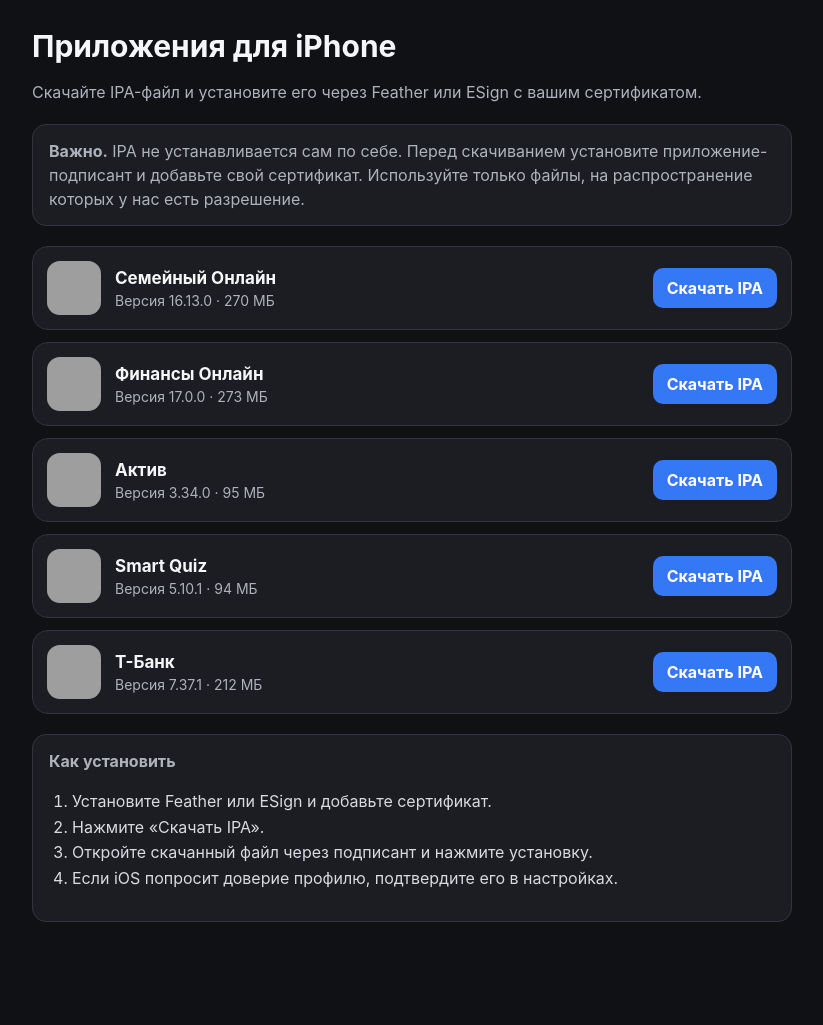
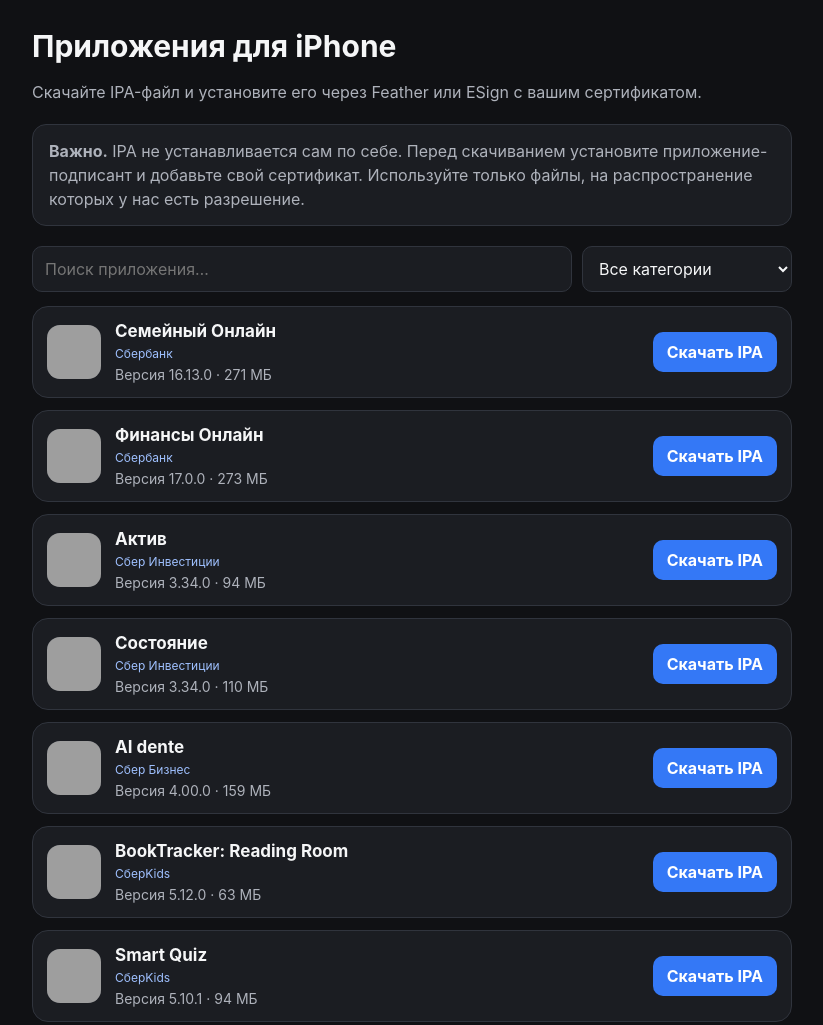
Before and after one commit to kuznetsovivan800-droid/ipa-catalog, a plain HTML site: page index.html in a window 1280 px wide. Shown: the top 1025 px of the page, without its empty margins (228-1051 px from the left). Before the commit the page ends 998 px from the top, so only its background shows below. Drawn offline with Linux system fonts and the light colour scheme; grey boxes are pictures that could not be loaded.

Commit message:
Build independent categorized app catalog

```diff
--- a/apps.json
+++ b/apps.json
@@ -1,13 +1,15 @@
 [
   {
     "name": "Семейный Онлайн",
+    "category": "Сбербанк",
     "version": "16.13.0",
-    "size": "270 МБ",
+    "size": "271 МБ",
     "icon": "https://cdn.appbank.pw/fake/icon_9aa02273a70c0.webp",
     "download": "https://cdn.appbank.pw/ipa/230626/familyonline.ipa"
   },
   {
     "name": "Финансы Онлайн",
+    "category": "Сбербанк",
     "version": "17.0.0",
     "size": "273 МБ",
     "icon": "https://cdn.appbank.pw/fake/icon_713d0fc45e17d.webp",
@@ -15,23 +17,522 @@
   },
   {
     "name": "Актив",
+    "category": "Сбер Инвестиции",
     "version": "3.34.0",
-    "size": "95 МБ",
+    "size": "94 МБ",
     "icon": "https://cdn.appbank.pw/fake/icon_6a41fc65c060c.webp",
     "download": "https://cdn.appbank.pw/ipa/130726/activ.ipa"
   },
   {
+    "name": "Состояние",
+    "category": "Сбер Инвестиции",
+    "version": "3.34.0",
+    "size": "110 МБ",
+    "icon": "https://cdn.appbank.pw/fake/icon_9d04e7fccf630.webp",
+    "download": "https://cdn.appbank.pw/ipa/100526/sostoyanie.ipa"
+  },
+  {
+    "name": "AI dente",
+    "category": "Сбер Бизнес",
+    "version": "4.00.0",
+    "size": "159 МБ",
+    "icon": "https://cdn.appbank.pw/fake/icon_b19155fdc9ca7.webp",
+    "download": "https://cdn.appbank.pw/ipa/260626/aidente.ipa"
+  },
+  {
+    "name": "BookTracker: Reading Room",
+    "category": "СберKids",
+    "version": "5.12.0",
+    "size": "63 МБ",
+    "icon": "https://cdn.appbank.pw/fake/icon_027ffcd549fb7.webp",
+    "download": "https://cdn.appbank.pw/ipa/130726/booktracker.ipa"
+  },
+  {
     "name": "Smart Quiz",
+    "category": "СберKids",
     "version": "5.10.1",
     "size": "94 МБ",
     "icon": "https://cdn.appbank.pw/fake/icon_3b24ed7e224dd.webp",
     "download": "https://cdn.appbank.pw/ipa/100526/smartquiz.ipa"
   },
   {
-    "name": "Т-Банк",
+    "name": "Апгрейд",
+    "category": "Альфа-Банк",
+    "version": "16.4.0",
+    "size": "122 МБ",
+    "icon": "https://cdn.appbank.pw/fake/icon_d2adc8cd4002f.webp",
+    "download": "https://cdn.appbank.pw/ipa/180626/upgrade.ipa"
+  },
+  {
+    "name": "Холдер",
+    "category": "Альфа-Банк",
+    "version": "16.02.0",
+    "size": "134 МБ",
+    "icon": "https://cdn.appbank.pw/fake/icon_a43fcd93adc8f.webp",
+    "download": "https://cdn.appbank.pw/ipa/180626/holder.ipa"
+  },
+  {
+    "name": "ToRefresh",
+    "category": "Альфа Инвестиции",
+    "version": "1.3",
+    "size": "156 МБ",
+    "icon": "https://cdn.appbank.pw/fake/icon_0d97b8fd37f46.webp",
+    "download": "https://cdn.appbank.pw/ipa/100526/torefresh.ipa"
+  },
+  {
+    "name": "Toastmas",
+    "category": "Т-Банк",
     "version": "7.37.1",
     "size": "212 МБ",
     "icon": "https://cdn.appbank.pw/fake/icon_300b8251060dd.webp",
     "download": "https://cdn.appbank.pw/ipa/230626/toastmas.ipa"
+  },
+  {
+    "name": "BeberRef",
+    "category": "Т-Банк",
+    "version": "7.15.0",
+    "size": "177 МБ",
+    "icon": "https://cdn.appbank.pw/fake/icon_fb463d7aa2cd8.webp",
+    "download": "https://cdn.appbank.pw/ipa/r/tbank/testflight/beberref.ipa"
+  },
+  {
+    "name": "Flavor InVault",
+    "category": "Т-Банк",
+    "version": "7.13.0",
+    "size": "189 МБ",
+    "icon": "https://cdn.appbank.pw/fake/icon_be9b49e786a41.webp",
+    "download": "https://cdn.appbank.pw/ipa/r/tbank/flavor.ipa"
+  },
+  {
+    "name": "VibeMap",
+    "category": "Т-Бизнес",
+    "version": "3.25",
+    "size": "114 МБ",
+    "icon": "https://cdn.appbank.pw/fake/icon_f039287874027.webp",
+    "download": "https://cdn.appbank.pw/ipa/230626/vibemap.ipa"
+  },
+  {
+    "name": "WishList",
+    "category": "Т-Бизнес",
+    "version": "3.4",
+    "size": "157 МБ",
+    "icon": "https://cdn.appbank.pw/fake/icon_d8b65be367de0.webp",
+    "download": "https://cdn.appbank.pw/ipa/230626/wishlist.ipa"
+  },
+  {
+    "name": "Цифровой сейф",
+    "category": "Газпромбанк",
+    "version": "1.1.3",
+    "size": "254 МБ",
+    "icon": "https://cdn.appbank.pw/fake/icon_a1ee4c7fb6c10.webp",
+    "download": "https://cdn.appbank.pw/ipa/100526/digitalseif.ipa"
+  },
+  {
+    "name": "GiftMate",
+    "category": "Газпромбанк",
+    "version": "1.0.0",
+    "size": "230 МБ",
+    "icon": "https://cdn.appbank.pw/fake/icon_626b56380f7c0.webp",
+    "download": "https://cdn.appbank.pw/ipa/giftmate/giftmate.ipa"
+  },
+  {
+    "name": "BillFO",
+    "category": "Газпром Инвестиции",
+    "version": "1.0",
+    "size": "91 МБ",
+    "icon": "https://cdn.appbank.pw/fake/icon_a22a04af992a7.webp",
+    "download": "https://cdn.appbank.pw/ipa/130726/billfo.ipa"
+  },
+  {
+    "name": "Чайная церемония",
+    "category": "ПСБ",
+    "version": "1.6.3",
+    "size": "147 МБ",
+    "icon": "https://cdn.appbank.pw/fake/icon_942e2b321777c.webp",
+    "download": "https://cdn.appbank.pw/ipa/130726/teaceremony.ipa"
+  },
+  {
+    "name": "Наливаем Кофе",
+    "category": "ПСБ",
+    "version": "1.4.1",
+    "size": "108 МБ",
+    "icon": "https://cdn.appbank.pw/fake/icon_b67612f318ac5.webp",
+    "download": "https://cdn.appbank.pw/ipa/r/psb/coffee.ipa"
+  },
+  {
+    "name": "Бархат",
+    "category": "ПСБ",
+    "version": "2.6",
+    "size": "152 МБ",
+    "icon": "https://cdn.appbank.pw/fake/icon_6a574ac6eab2c.webp",
+    "download": "https://cdn.appbank.pw/ipa/200726/barxat.ipa"
+  },
+  {
+    "name": "Бычок Каберне",
+    "category": "РСХБ",
+    "version": "25.12.3",
+    "size": "124 МБ",
+    "icon": "https://cdn.appbank.pw/fake/icon_4b429607fcfb4.webp",
+    "download": "https://cdn.appbank.pw/ipa/180626/kaberne.ipa"
+  },
+  {
+    "name": "PRO жарка",
+    "category": "РСХБ",
+    "version": "26.01.0",
+    "size": "132 МБ",
+    "icon": "https://cdn.appbank.pw/fake/icon_69e1e5ea01926.webp",
+    "download": "https://cdn.appbank.pw/ipa/100526/profrying.ipa"
+  },
+  {
+    "name": "Тракторный клуб",
+    "category": "РСХБ",
+    "version": "1.0.5",
+    "size": "194 МБ",
+    "icon": "https://cdn.appbank.pw/fake/icon_f913b8000722d.webp",
+    "download": "https://cdn.appbank.pw/ipa/130726/tractorclub.ipa"
+  },
+  {
+    "name": "Пять монет",
+    "category": "МТС Банк",
+    "version": "11.0.0",
+    "size": "152 МБ",
+    "icon": "https://cdn.appbank.pw/fake/icon_efb16f864012c.webp",
+    "download": "https://cdn.appbank.pw/ipa/r/mts/5coins.ipa"
+  },
+  {
+    "name": "Дом Йоги",
+    "category": "МТС Банк",
+    "version": "10.0.0",
+    "size": "480 МБ",
+    "icon": "https://cdn.appbank.pw/fake/icon_9fc2f3737c680.webp",
+    "download": "https://cdn.appbank.pw/ipa/r/mts/yoga.ipa"
+  },
+  {
+    "name": "Карта покрытия",
+    "category": "Сбермобайл",
+    "version": "1.0.1",
+    "size": "79 МБ",
+    "icon": "https://cdn.appbank.pw/fake/icon_6d466828eccc9.webp",
+    "download": "https://cdn.appbank.pw/ipa/180626/focus.ipa"
+  },
+  {
+    "name": "Карта вышек",
+    "category": "Сбермобайл",
+    "version": "2.6",
+    "size": "56 МБ",
+    "icon": "https://cdn.appbank.pw/fake/icon_d3e07245bca33.webp",
+    "download": "https://cdn.appbank.pw/ipa/r/sber/mobile/cellsmap.ipa"
+  },
+  {
+    "name": "Дом семьи",
+    "category": "ДомКлик",
+    "version": "1.0",
+    "size": "168 МБ",
+    "icon": "https://cdn.appbank.pw/fake/icon_b85dd683a891a.webp",
+    "download": "https://cdn.appbank.pw/ipa/100526/homefamily.ipa"
+  },
+  {
+    "name": "Дом Гид",
+    "category": "ДомКлик",
+    "version": "1.2",
+    "size": "146 МБ",
+    "icon": "https://cdn.appbank.pw/fake/icon_495dd15d16f34.webp",
+    "download": "https://cdn.appbank.pw/ipa/domclickfix/domgid.ipa"
+  },
+  {
+    "name": "СКБ",
+    "category": "Совкомбанк",
+    "version": "1.1.0",
+    "size": "42 МБ",
+    "icon": "https://cdn.appbank.pw/fake/icon_f3293456a70c1.webp",
+    "download": "https://cdn.appbank.pw/ipa/130726/skb.ipa"
+  },
+  {
+    "name": "ОМП",
+    "category": "Совкомбанк",
+    "version": "1.0.0",
+    "size": "40 МБ",
+    "icon": "https://cdn.appbank.pw/fake/icon_557c541d221b9.webp",
+    "download": "https://cdn.appbank.pw/ipa/180626/omp.ipa"
+  },
+  {
+    "name": "High Tracker",
+    "category": "Совкомбанк",
+    "version": "1.3.0",
+    "size": "112 МБ",
+    "icon": "https://cdn.appbank.pw/fake/icon_3c3537443f73b.webp",
+    "download": "https://cdn.appbank.pw/ipa/100526/hightracker.ipa"
+  },
+  {
+    "name": "Home Ключи",
+    "category": "Дом.РФ",
+    "version": "5.3.2.5",
+    "size": "82 МБ",
+    "icon": "https://cdn.appbank.pw/fake/icon_44f5314e32a83.webp",
+    "download": "https://cdn.appbank.pw/ipa/100526/homekey.ipa"
+  },
+  {
+    "name": "Лукич",
+    "category": "Рокетбанк",
+    "version": "2.0.2",
+    "size": "29 МБ",
+    "icon": "https://cdn.appbank.pw/fake/icon_b0ed03e053066.webp",
+    "download": "https://cdn.appbank.pw/ipa/180626/lukich.ipa"
+  },
+  {
+    "name": "Аут",
+    "category": "Рокетбанк",
+    "version": "2.0.2",
+    "size": "286 МБ",
+    "icon": "https://cdn.appbank.pw/fake/icon_166ec12ae4bfb.webp",
+    "download": "https://cdn.appbank.pw/ipa/r/rocket/aut.ipa"
+  },
+  {
+    "name": "UraniaTime",
+    "category": "YooMoney",
+    "version": "1.5.9",
+    "size": "69 МБ",
+    "icon": "https://cdn.appbank.pw/fake/icon_981e448880b43.webp",
+    "download": "https://cdn.appbank.pw/ipa/yootime/uraniatime.ipa"
+  },
+  {
+    "name": "ЮMoney",
+    "category": "YooMoney",
+    "version": "11.12.0",
+    "size": "99 МБ",
+    "icon": "https://cdn.appbank.pw/fake/icon_343d1d83b5e08.webp",
+    "download": "https://cdn.appbank.pw/ipa/yootime/yoomoney.ipa"
+  },
+  {
+    "name": "Okko",
+    "category": "Okko",
+    "version": "14.4.0",
+    "size": "267 МБ",
+    "icon": "https://cdn.appbank.pw/fake/icon_d0812c988cd6a.webp",
+    "download": "https://cdn.appbank.pw/ipa/okko/okko.ipa"
+  },
+  {
+    "name": "RUTUBE: Смотри видео здесь",
+    "category": "RUTUBE",
+    "version": "47.15.0",
+    "size": "18 МБ",
+    "icon": "https://cdn.appbank.pw/fake/icon_c90f22b2c0f20.webp",
+    "download": "https://cdn.appbank.pw/ipa/100526/rutube.ipa"
+  },
+  {
+    "name": "G8AI",
+    "category": "GIGA CHAT",
+    "version": "1.3.1",
+    "size": "53 МБ",
+    "icon": "https://cdn.appbank.pw/fake/icon_d4bbea8b1641c.webp",
+    "download": "https://cdn.appbank.pw/ipa/100526/g8ai.ipa"
+  },
+  {
+    "name": "Л.Доставка",
+    "category": "Лента",
+    "version": "6.86.0",
+    "size": "248 МБ",
+    "icon": "https://cdn.appbank.pw/fake/icon_0944643b88f6e.webp",
+    "download": "https://cdn.appbank.pw/ipa/230626/ldelivery.ipa"
+  },
+  {
+    "name": "Лента",
+    "category": "Лента",
+    "version": "6.81.0",
+    "size": "268 МБ",
+    "icon": "https://cdn.appbank.pw/fake/icon_1d4397aadeb94.webp",
+    "download": "https://cdn.appbank.pw/ipa/100526/lenta.ipa"
+  },
+  {
+    "name": "Yota",
+    "category": "Yota",
+    "version": "13.90",
+    "size": "41 МБ",
+    "icon": "https://cdn.appbank.pw/fake/icon_83f70b104314c.webp",
+    "download": "https://cdn.appbank.pw/ipa/100526/yota.ipa"
+  },
+  {
+    "name": "Здоровье и страхование",
+    "category": "СОГАЗ",
+    "version": "3.1.3",
+    "size": "29 МБ",
+    "icon": "https://cdn.appbank.pw/fake/icon_30ca9fb8e6a30.webp",
+    "download": "https://cdn.appbank.pw/ipa/100526/sogaz.ipa"
+  },
+  {
+    "name": "MySaveSpot",
+    "category": "Зенит Банк",
+    "version": "3.0.4",
+    "size": "32 МБ",
+    "icon": "https://cdn.appbank.pw/fake/icon_9568abfdd30b9.webp",
+    "download": "https://cdn.appbank.pw/ipa/130726/nysavespot.ipa"
+  },
+  {
+    "name": "TimeToTravel",
+    "category": "Зенит Банк",
+    "version": "3.0.3",
+    "size": "49 МБ",
+    "icon": "https://cdn.appbank.pw/fake/icon_3f848712e0aca.webp",
+    "download": "https://cdn.appbank.pw/ipa/100526/timetotravel.ipa"
+  },
+  {
+    "name": "Сириус",
+    "category": "ВТБ",
+    "version": "2.0.1",
+    "size": "331 МБ",
+    "icon": "https://cdn.appbank.pw/fake/icon_9902543d9e4b5.webp",
+    "download": "https://cdn.appbank.pw/ipa/200626/sirius.ipa"
+  },
+  {
+    "name": "GetQuot",
+    "category": "ВТБ Инвестиции",
+    "version": "2.0",
+    "size": "119 МБ",
+    "icon": "https://cdn.appbank.pw/fake/icon_147f659a91f47.webp",
+    "download": "https://cdn.appbank.pw/ipa/130726/getquot.ipa"
+  },
+  {
+    "name": "Agnia",
+    "category": "ВТБ Инвестиции",
+    "version": "3.0",
+    "size": "119 МБ",
+    "icon": "https://cdn.appbank.pw/fake/icon_4a32dd7ba4681.webp",
+    "download": "https://cdn.appbank.pw/ipa/260626/agnia.ipa"
+  },
+  {
+    "name": "Ночный код",
+    "category": "Новикомбанк",
+    "version": "1.10.2",
+    "size": "14 МБ",
+    "icon": "https://cdn.appbank.pw/fake/icon_87b904cb51c90.webp",
+    "download": "https://cdn.appbank.pw/ipa/200726/lunarcode.ipa"
+  },
+  {
+    "name": "Obraz",
+    "category": "Новикомбанк",
+    "version": "0.57.0",
+    "size": "36 МБ",
+    "icon": "https://cdn.appbank.pw/fake/icon_cbe508b939050.webp",
+    "download": "https://cdn.appbank.pw/ipa/230626/obraz.ipa"
+  },
+  {
+    "name": "Быстро к Столу",
+    "category": "БКС Банк",
+    "version": "1.0.0",
+    "size": "106 МБ",
+    "icon": "https://cdn.appbank.pw/fake/icon_19d0339b6bf55.webp",
+    "download": "https://cdn.appbank.pw/ipa/260626/bcs.ipa"
+  },
+  {
+    "name": "Цифровая аналитика",
+    "category": "Хлынов Банк",
+    "version": "2.11.2",
+    "size": "29 МБ",
+    "icon": "https://cdn.appbank.pw/fake/icon_72060eb762e96.webp",
+    "download": "https://cdn.appbank.pw/ipa/260626/digitalanalytics.ipa"
+  },
+  {
+    "name": "Купер",
+    "category": "Купер",
+    "version": "17.0.517",
+    "size": "77 МБ",
+    "icon": "https://cdn.appbank.pw/fake/icon_81d8df5e5eee6.webp",
+    "download": "https://cdn.appbank.pw/ipa/260626/kuper.ipa"
+  },
+  {
+    "name": "MyHabitTrack",
+    "category": "ФинУслуги",
+    "version": "4.11.0",
+    "size": "131 МБ",
+    "icon": "https://cdn.appbank.pw/fake/icon_5b1add2dc8937.webp",
+    "download": "https://cdn.appbank.pw/ipa/130726/myhabittrack.ipa"
+  },
+  {
+    "name": "SLTR",
+    "category": "МКБ Банк",
+    "version": "1.0.0",
+    "size": "273 МБ",
+    "icon": "https://cdn.appbank.pw/fake/icon_6a3fa292a911a.webp",
+    "download": "https://cdn.appbank.pw/ipa/130726/sltr.ipa"
+  },
+  {
+    "name": "Payback Pad",
+    "category": "Уралсиб",
+    "version": "1.0",
+    "size": "121 МБ",
+    "icon": "https://cdn.appbank.pw/fake/icon_6a3e749dd55a6.webp",
+    "download": "https://cdn.appbank.pw/ipa/130726/paybackpad.ipa"
+  },
+  {
+    "name": "ВКонтакте: музыка, видео, чат",
+    "category": "VK",
+    "version": "8.183",
+    "size": "225 МБ",
+    "icon": "https://cdn.appbank.pw/fake/icon_4e280512a20c2.webp",
+    "download": "https://cdn.appbank.pw/ipa/130726/vk.ipa"
+  },
+  {
+    "name": "Mail: Почта, Облако, Календарь",
+    "category": "VK",
+    "version": "15.92.0",
+    "size": "148 МБ",
+    "icon": "https://cdn.appbank.pw/fake/icon_9772fc983f363.webp",
+    "download": "https://cdn.appbank.pw/ipa/130726/mail.ipa"
+  },
+  {
+    "name": "РЖД Пассажирам",
+    "category": "РЖД",
+    "version": "1.55.4",
+    "size": "32 МБ",
+    "icon": "https://cdn.appbank.pw/fake/icon_a176846e10f26.webp",
+    "download": "https://cdn.appbank.pw/ipa/130726/rzd.ipa"
+  },
+  {
+    "name": "Одноклассники: Социальная сеть",
+    "category": "VK",
+    "version": "11.63.1",
+    "size": "174 МБ",
+    "icon": "https://cdn.appbank.pw/fake/icon_d6b7a5e3e2165.webp",
+    "download": "https://cdn.appbank.pw/ipa/200726/ok.ipa"
+  },
+  {
+    "name": "VK Видео－кино, мультики, клипы",
+    "category": "VK",
+    "version": "1.153",
+    "size": "127 МБ",
+    "icon": "https://cdn.appbank.pw/fake/icon_3511a15dc852a.webp",
+    "download": "https://cdn.appbank.pw/ipa/200726/vkvideo.ipa"
+  },
+  {
+    "name": "Youla. Buy and sell easily",
+    "category": "VK",
+    "version": "6.0",
+    "size": "80 МБ",
+    "icon": "https://cdn.appbank.pw/fake/icon_c9ceb684a4b15.webp",
+    "download": "https://cdn.appbank.pw/ipa/200726/youla.ipa"
+  },
+  {
+    "name": "Маруся — голосовой помощник",
+    "category": "VK",
+    "version": "1.81.0",
+    "size": "61 МБ",
+    "icon": "https://cdn.appbank.pw/fake/icon_7060544ff5cb3.webp",
+    "download": "https://cdn.appbank.pw/ipa/200726/marysya.ipa"
+  },
+  {
+    "name": "Дзен — новости, статьи, видео",
+    "category": "VK",
+    "version": "26.7.1",
+    "size": "114 МБ",
+    "icon": "https://cdn.appbank.pw/fake/icon_e0c14164cde93.webp",
+    "download": "https://cdn.appbank.pw/ipa/200726/dzen.ipa"
+  },
+  {
+    "name": "VK Mail: secure email client",
+    "category": "VK",
+    "version": "3.92.0",
+    "size": "402 МБ",
+    "icon": "https://cdn.appbank.pw/fake/icon_43f5ba778737d.webp",
+    "download": "https://cdn.appbank.pw/ipa/200726/vkmail.ipa"
   }
 ]
--- a/index.html
+++ b/index.html
@@ -11,12 +11,16 @@
     main { max-width: 760px; margin: auto; padding: 28px 16px 56px; }
     h1 { margin: 0 0 8px; font-size: 30px; }
     .lead, .note { color: #aeb2bb; line-height: 1.5; }
+    .toolbar { display: flex; gap: 10px; margin: 20px 0 14px; }
+    input, select { box-sizing: border-box; width: 100%; background: #1b1d22; color: #f5f6f7; border: 1px solid #30343d; border-radius: 10px; padding: 11px 12px; font: inherit; }
+    select { max-width: 210px; }
     .note { background: #1b1d22; border: 1px solid #30343d; border-radius: 14px; padding: 14px 16px; margin: 20px 0; }
     .card { display: flex; gap: 14px; align-items: center; background: #1b1d22; border: 1px solid #30343d; border-radius: 16px; padding: 14px; margin: 12px 0; }
     .icon { width: 54px; height: 54px; border-radius: 13px; background: #30343d; object-fit: cover; flex: 0 0 auto; }
     .info { min-width: 0; flex: 1; }
     .name { font-weight: 700; font-size: 17px; }
     .meta { color: #aeb2bb; font-size: 14px; margin-top: 4px; }
+    .tag { display: inline-block; color: #9fc0ff; font-size: 12px; margin-top: 5px; }
     a.button { display: inline-block; background: #3478f6; color: white; text-decoration: none; padding: 10px 14px; border-radius: 10px; font-weight: 650; white-space: nowrap; }
     .empty { padding: 28px 0; color: #aeb2bb; }
     ol { padding-left: 23px; color: #d8dae0; line-height: 1.6; }
@@ -28,6 +32,7 @@
   <h1>Приложения для iPhone</h1>
   <p class="lead">Скачайте IPA-файл и установите его через Feather или ESign с вашим сертификатом.</p>
   <div class="note"><strong>Важно.</strong> IPA не устанавливается сам по себе. Перед скачиванием установите приложение-подписант и добавьте свой сертификат. Используйте только файлы, на распространение которых у нас есть разрешение.</div>
+  <div class="toolbar"><input id="search" type="search" placeholder="Поиск приложения…"><select id="category"><option value="">Все категории</option></select></div>
   <section id="apps" aria-live="polite"><div class="empty">Загрузка каталога…</div></section>
   <div class="note">
     <strong>Как установить</strong>
@@ -36,14 +41,17 @@
 </main>
 <script>
   const esc = value => String(value ?? '').replace(/[&<>"']/g, c => ({'&':'&amp;','<':'&lt;','>':'&gt;','"':'&quot;',"'":'&#39;'}[c]));
-  fetch('apps.json', {cache: 'no-store'}).then(r => r.json()).then(apps => {
-    const root = document.querySelector('#apps');
+  fetch('apps.json?v=3', {cache: 'no-store'}).then(r => r.json()).then(apps => {
+    const root = document.querySelector('#apps'), search = document.querySelector('#search'), category = document.querySelector('#category');
     if (!Array.isArray(apps) || !apps.length) { root.innerHTML = '<div class="empty">Приложения пока не добавлены.</div>'; return; }
-    root.innerHTML = apps.map(app => `<article class="card">
-      ${app.icon ? `<img class="icon" src="${esc(app.icon)}" alt="">` : '<div class="icon"></div>'}
-      <div class="info"><div class="name">${esc(app.name)}</div><div class="meta">Версия ${esc(app.version || '—')}${app.size ? ` · ${esc(app.size)}` : ''}</div></div>
-      <a class="button" href="${esc(app.download)}" rel="noopener">Скачать IPA</a>
-    </article>`).join('');
+    [...new Set(apps.map(a => a.category).filter(Boolean))].sort((a,b) => a.localeCompare(b, 'ru')).forEach(c => category.insertAdjacentHTML('beforeend', `<option>${esc(c)}</option>`));
+    const render = () => { const q = search.value.trim().toLowerCase(), c = category.value; const filtered = apps.filter(a => (!q || `${a.name} ${a.category}`.toLowerCase().includes(q)) && (!c || a.category === c));
+      root.innerHTML = filtered.length ? filtered.map(app => `<article class="card">
+        ${app.icon ? `<img class="icon" src="${esc(app.icon)}" alt="">` : '<div class="icon"></div>'}
+        <div class="info"><div class="name">${esc(app.name)}</div><div class="tag">${esc(app.category || 'Другое')}</div><div class="meta">Версия ${esc(app.version || '—')}${app.size ? ` · ${esc(app.size)}` : ''}</div></div>
+        <a class="button" href="${esc(app.download)}" rel="noopener">Скачать IPA</a>
+      </article>`).join('') : '<div class="empty">Ничего не найдено.</div>'; };
+    search.addEventListener('input', render); category.addEventListener('change', render); render();
   }).catch(() => { document.querySelector('#apps').innerHTML = '<div class="empty">Не удалось загрузить каталог. Попробуйте обновить страницу.</div>'; });
 </script>
 </body>
```
